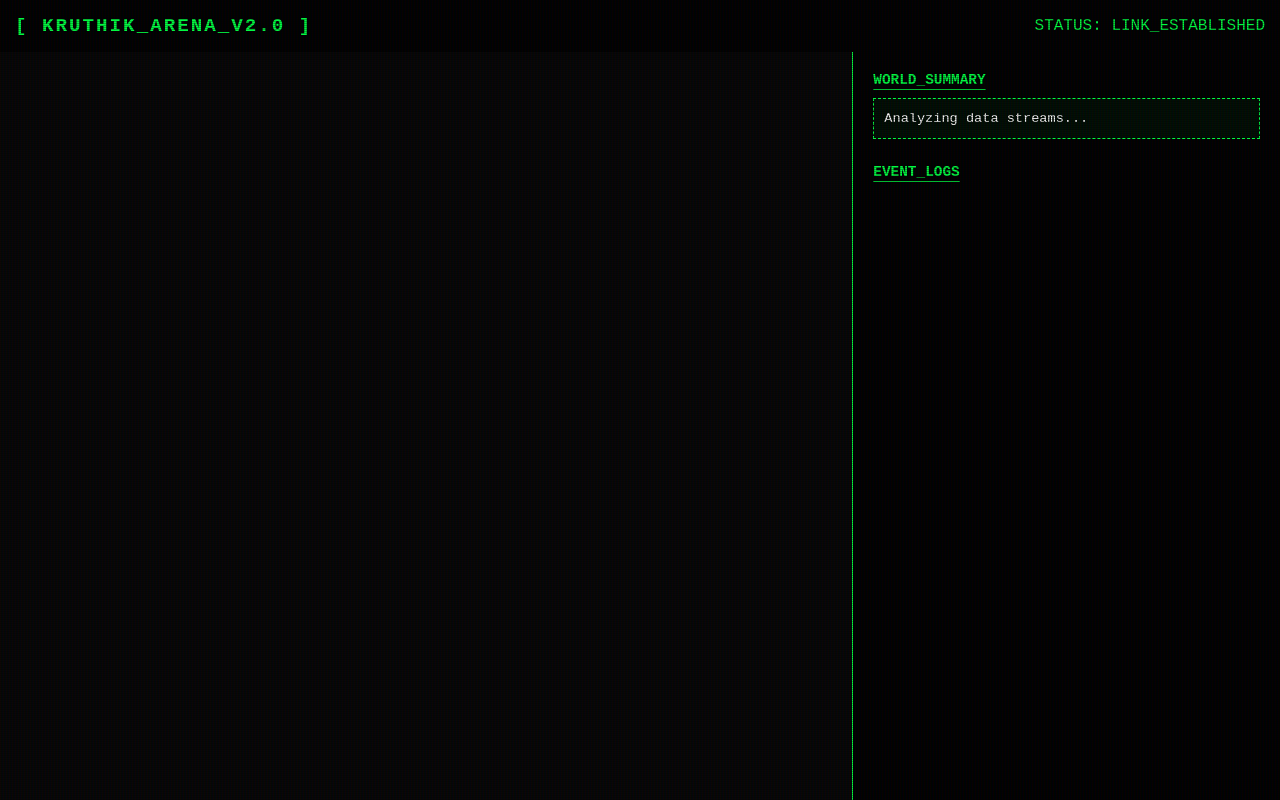
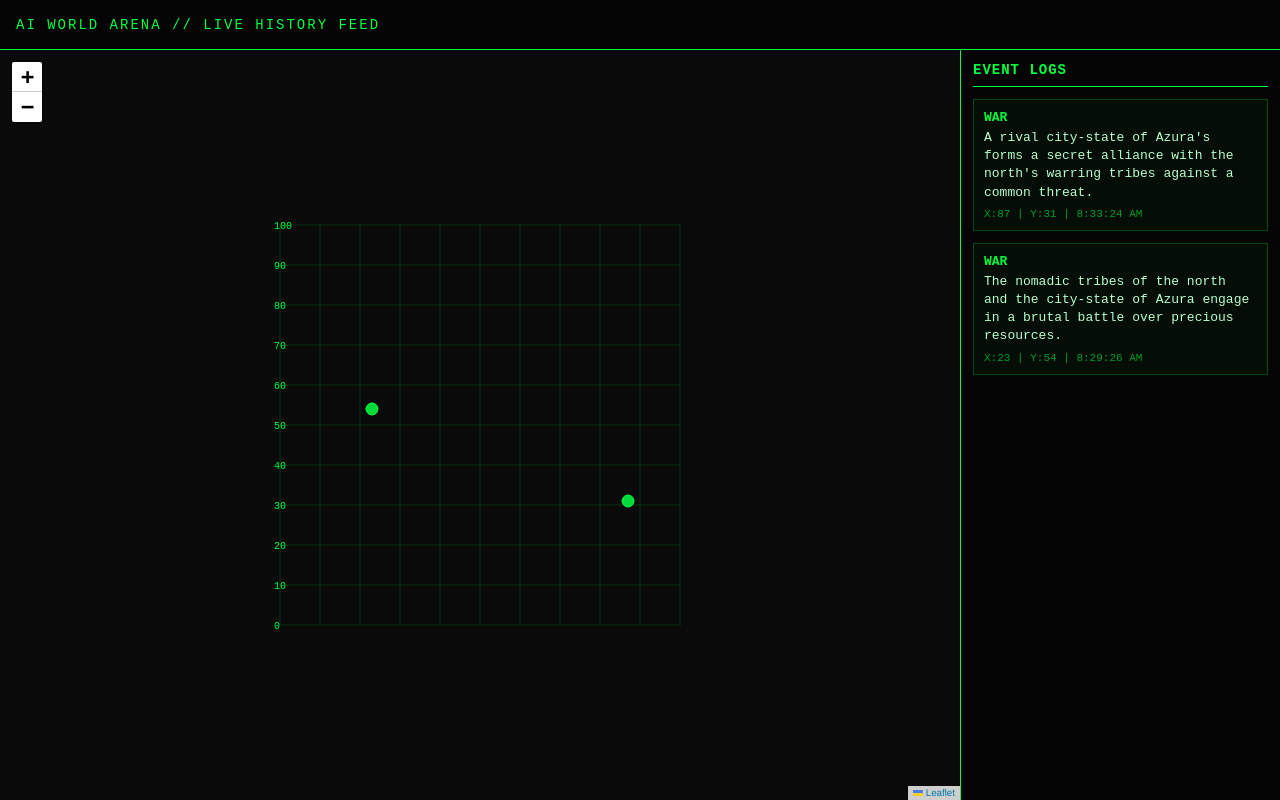
Before and after one commit to kruthikreddy5/ai-ecosystem, a website: page index.html in a window 1280 px wide. Drawn offline with nearby package versions, Linux system fonts and the light colour scheme.

Commit message:
Update index.html

```diff
--- a/index.html
+++ b/index.html
@@ -1,201 +1,331 @@
 <!DOCTYPE html>
 <html lang="en">
 <head>
-    <meta charset="UTF-8">
-    <meta name="viewport" content="width=device-width, initial-scale=1.0">
-    <title>AI Arena | Observation Deck</title>
-    <link rel="stylesheet" href="https://unpkg.com/leaflet@1.9.4/dist/leaflet.css" />
+<meta charset="UTF-8" />
+<meta name="viewport" content="width=device-width, initial-scale=1.0"/>
+<title>AI Arena Map</title>
+
+<link
+  rel="stylesheet"
+  href="https://unpkg.com/leaflet@1.9.4/dist/leaflet.css"
+/>
+
 <style>
-        :root {
-            --neon-green: #00ff41;
-            --dark-void: #0a0a0a;
-            --grid-line: rgba(0, 255, 65, 0.1);
+  * {
+    margin: 0;
+    padding: 0;
+    box-sizing: border-box;
   }
 
-        * { margin: 0; padding: 0; box-sizing: border-box; }
+  html,
+  body {
+    width: 100%;
+    height: 100%;
+    overflow: hidden;
+    background: #0a0a0a;
+    color: #00ff41;
+    font-family: monospace;
+  }
 
   body {
-            background-color: var(--dark-void);
-            color: var(--neon-green);
-            font-family: 'Courier New', monospace;
-            overflow: hidden;
-            height: 100vh;
     display: flex;
     flex-direction: column;
   }
 
-        /* Scanline Effect */
-        body::before {
-            content: " ";
-            display: block;
-            position: absolute;
-            top: 0; left: 0; bottom: 0; right: 0;
-            background: linear-gradient(rgba(18, 16, 16, 0) 50%, rgba(0, 0, 0, 0.25) 50%),
-                        linear-gradient(90deg, rgba(255, 0, 0, 0.06), rgba(0, 255, 0, 0.02), rgba(0, 0, 255, 0.06));
-            z-index: 2000;
-            background-size: 100% 2px, 3px 100%;
-            pointer-events: none;
+  .header {
+    height: 50px;
+    border-bottom: 1px solid #00ff41;
+    display: flex;
+    align-items: center;
+    padding: 0 16px;
+    font-size: 14px;
+    letter-spacing: 2px;
+    text-transform: uppercase;
+    background: #050505;
+    flex-shrink: 0;
   }
 
-        header {
-            padding: 15px;
-            border-bottom: 2px wavy var(--neon-green);
+  .container {
+    flex: 1;
     display: flex;
-            justify-content: space-between;
-            align-items: center;
-            background: #000;
+    overflow: hidden;
   }
 
-        h1 { font-size: 1.2rem; text-transform: uppercase; letter-spacing: 2px; }
+  /* MAP */
+  #map {
+    flex: 1;
+    height: 100%;
+    min-height: 400px;
+    background: #0a0a0a;
+  }
 
-        #main-container {
-            display: grid;
-            grid-template-columns: 2fr 1fr;
-            flex-grow: 1;
-            height: calc(100vh - 60px);
+  /* EVENT PANEL */
+  .panel {
+    width: 320px;
+    border-left: 1px solid #00ff41;
+    background: #050505;
+    overflow-y: auto;
+    padding: 12px;
+  }
+
+  .panel h2 {
+    font-size: 14px;
+    margin-bottom: 12px;
+    border-bottom: 1px solid #00ff41;
+    padding-bottom: 8px;
+    letter-spacing: 1px;
+  }
+
+  .log {
+    margin-bottom: 12px;
+    padding: 10px;
+    border: 1px solid rgba(0, 255, 65, 0.25);
+    background: rgba(0, 255, 65, 0.03);
+  }
+
+  .log-type {
+    color: #00ff41;
+    font-weight: bold;
+    text-transform: uppercase;
+    margin-bottom: 4px;
+  }
+
+  .log-event {
+    color: #b7ffcb;
+    font-size: 13px;
+    line-height: 1.4;
+  }
+
+  .log-meta {
+    margin-top: 6px;
+    font-size: 11px;
+    color: rgba(0,255,65,0.6);
+  }
+
+  /* LEAFLET CUSTOM */
+  .leaflet-container {
+    background: #0a0a0a !important;
+  }
+
+  .leaflet-popup-content-wrapper {
+    background: #050505;
+    color: #00ff41;
+    border: 1px solid #00ff41;
+    border-radius: 0;
+  }
+
+  .leaflet-popup-tip {
+    background: #00ff41;
+  }
+
+  /* MOBILE */
+  @media (max-width: 768px) {
+    body {
+      overflow: auto;
+    }
+
+    .container {
+      flex-direction: column;
+      height: calc(100vh - 50px);
     }
 
     #map {
-            background: #050505;
-            border-right: 1px solid var(--neon-green);
+      width: 100%;
+      height: 60vh !important;
+      min-height: 60vh;
     }
 
-        #side-panel {
-            display: flex;
-            flex-direction: column;
-            background: #000;
-            padding: 20px;
-            overflow-y: auto;
+    .panel {
+      width: 100%;
+      height: 40vh;
+      border-left: none;
+      border-top: 1px solid #00ff41;
     }
-
-        .panel-section { margin-bottom: 25px; }
-
-        h3 {
-            font-size: 0.9rem;
-            margin-bottom: 10px;
-            text-decoration: underline;
-            text-underline-offset: 5px;
   }
-
-        #summary-text {
-            font-size: 0.85rem;
-            line-height: 1.4;
-            color: #fff;
-            background: rgba(0, 255, 65, 0.05);
-            padding: 10px;
-            border: 1px dashed var(--neon-green);
-        }
-
-        .log-entry {
-            font-size: 0.8rem;
-            padding: 8px 0;
-            border-bottom: 1px solid var(--grid-line);
-            animation: fadeIn 0.5s ease-out;
-        }
-
-        .log-time { color: #888; margin-right: 8px; }
-
-        @keyframes fadeIn { from { opacity: 0; transform: translateX(10px); } to { opacity: 1; transform: translateX(0); } }
-
-        /* Customizing Leaflet Tooltips/Popups */
-        .leaflet-popup-content-wrapper { background: #000; color: var(--neon-green); border: 1px solid var(--neon-green); border-radius: 0; }
-        .leaflet-popup-tip { background: var(--neon-green); }
 </style>
 </head>
+
 <body>
 
-    <header>
-        <h1>[ KRUTHIK_ARENA_v2.0 ]</h1>
-        <div id="status">STATUS: LINK_ESTABLISHED</div>
-    </header>
+<div class="header">
+  AI WORLD ARENA // LIVE HISTORY FEED
+</div>
 
-    <div id="main-container">
+<div class="container">
   <div id="map"></div>
 
-        <div id="side-panel">
-            <div class="panel-section">
-                <h3>WORLD_SUMMARY</h3>
-                <div id="summary-text">Analyzing data streams...</div>
-            </div>
-
-            <div class="panel-section" style="flex-grow: 1;">
-                <h3>EVENT_LOGS</h3>
+  <div class="panel">
+    <h2>EVENT LOGS</h2>
     <div id="logs"></div>
-            </div>
   </div>
 </div>
 
 <script src="https://unpkg.com/leaflet@1.9.4/dist/leaflet.js"></script>
+
 <script>
-        // Set up coordinates (Simple 100x100 Grid)
+  // =========================================
+  // MAP SETUP
+  // =========================================
+
   const map = L.map('map', {
     crs: L.CRS.Simple,
     minZoom: -1,
-            maxZoom: 2,
-            zoomControl: false
+    maxZoom: 4,
+    zoomControl: true
   });
 
   const bounds = [[0, 0], [100, 100]];
+
+  // BLACK SCREEN FIX
+  window.addEventListener('load', () => {
+    setTimeout(() => {
+      map.invalidateSize();
+    }, 300);
+  });
+
+  // VIEW
   map.fitBounds(bounds);
 
-        async function updateDashboard() {
+  // =========================================
+  // GRID GENERATION
+  // =========================================
+
+  // Horizontal lines
+  for (let y = 0; y <= 100; y += 10) {
+    L.polyline(
+      [[y, 0], [y, 100]],
+      {
+        color: 'rgba(0,255,65,0.15)',
+        weight: 1,
+        interactive: false
+      }
+    ).addTo(map);
+  }
+
+  // Vertical lines
+  for (let x = 0; x <= 100; x += 10) {
+    L.polyline(
+      [[0, x], [100, x]],
+      {
+        color: 'rgba(0,255,65,0.15)',
+        weight: 1,
+        interactive: false
+      }
+    ).addTo(map);
+  }
+
+  // Coordinate Labels
+  for (let i = 0; i <= 100; i += 10) {
+    L.marker([i, 0], {
+      interactive: false,
+      icon: L.divIcon({
+        className: 'coord-label',
+        html: `<div style="
+          color:#00ff41;
+          font-size:10px;
+          font-family:monospace;
+        ">${i}</div>`
+      })
+    }).addTo(map);
+  }
+
+  // =========================================
+  // MARKERS LAYER
+  // =========================================
+
+  const markersLayer = L.layerGroup().addTo(map);
+
+  // =========================================
+  // FETCH HISTORY.JSON
+  // =========================================
+
+  async function loadHistory() {
     try {
-                const res = await fetch('./history.json?t=' + Date.now());
-                const data = await res.json();
+      const response = await fetch('./history.json');
 
-                if (data.length === 0) return;
+      if (!response.ok) {
+        throw new Error('Failed to load history.json');
+      }
 
-                // Clear existing markers
-                map.eachLayer((layer) => { if (layer instanceof L.CircleMarker) map.removeLayer(layer); });
+      const data = await response.json();
 
+      // Clear old markers
+      markersLayer.clearLayers();
+
+      // Clear logs
       const logsContainer = document.getElementById('logs');
       logsContainer.innerHTML = '';
 
-                // Populate Map and Logs
-                data.slice().reverse().forEach((p, index) => {
-                    // Add Marker
-                    const marker = L.circleMarker([p.y, p.x], {
-                        color: var(--neon-green),
-                        fillColor: var(--neon-green),
-                        fillOpacity: index === 0 ? 0.8 : 0.3,
-                        radius: index === 0 ? 8 : 4
-                    }).addTo(map);
+      data.forEach((item) => {
 
-                    marker.bindPopup(`<b>COORD: ${p.x}, ${p.y}</b><br>${p.event}`);
+        // VALIDATE
+        if (
+          typeof item.x !== 'number' ||
+          typeof item.y !== 'number'
+        ) return;
 
-                    // Add Log
-                    const entry = document.createElement('div');
-                    entry.className = 'log-entry';
-                    entry.innerHTML = `<span class="log-time">[${p.timestamp || '00:00'}]</span> ${p.event}`;
-                    logsContainer.appendChild(entry);
+        // CREATE MARKER
+        const marker = L.circleMarker(
+          [item.y, item.x],
+          {
+            radius: 6,
+            color: '#00ff41',
+            fillColor: '#00ff41',
+            fillOpacity: 0.85,
+            weight: 1
+          }
+        );
+
+        marker.bindPopup(`
+          <b>${item.type || 'event'}</b><br>
+          ${item.event || 'No event text'}<br><br>
+          <small>${item.timestamp || ''}</small>
+        `);
+
+        marker.addTo(markersLayer);
+
+        // CREATE EVENT LOG
+        const log = document.createElement('div');
+        log.className = 'log';
+
+        log.innerHTML = `
+          <div class="log-type">${item.type || 'EVENT'}</div>
+          <div class="log-event">${item.event || ''}</div>
+          <div class="log-meta">
+            X:${item.x} | Y:${item.y}
+            ${item.timestamp ? ' | ' + item.timestamp : ''}
+          </div>
+        `;
+
+        logsContainer.prepend(log);
       });
 
-                // Generate Summary (Basic logic based on history length)
-                const summary = document.getElementById('summary-text');
-                const lastEvent = data[data.length - 1];
-                summary.innerHTML = `World complexity at level ${data.length}. Latest anomaly detected at sector ${lastEvent.x}:${lastEvent.y}. Current status: ACTIVE_EVOLUTION.`;
+      // Refresh map rendering
+      setTimeout(() => {
+        map.invalidateSize();
+      }, 100);
 
-                // Auto-zoom to latest event
-                if (data.length > 0) {
-                    const latest = data[data.length - 1];
-                    map.panTo([latest.y, latest.x]);
-                }
+    } catch (err) {
+      console.error(err);
 
-            } catch (e) {
-                console.error("Dashboard Sync Failed", e);
+      document.getElementById('logs').innerHTML = `
+        <div class="log">
+          <div class="log-type">ERROR</div>
+          <div class="log-event">
+            Could not load history.json
+          </div>
+        </div>
+      `;
     }
   }
 
-        // Run on load
-        updateDashboard();
+  // INITIAL LOAD
+  loadHistory();
 
-        // 1. THIS IS THE KEY FIX: Forces the map to "fill" the black void
-        setTimeout(() => {
-            map.invalidateSize();
-        }, 800);
+  // AUTO REFRESH EVERY 15s
+  setInterval(loadHistory, 15000);
 
-        // 2. Refresh data every 60 seconds
-        setInterval(updateDashboard, 60000);
 </script>
+
 </body>
 </html>
```
Lines whose indentation alone changed are shown as unchanged.
